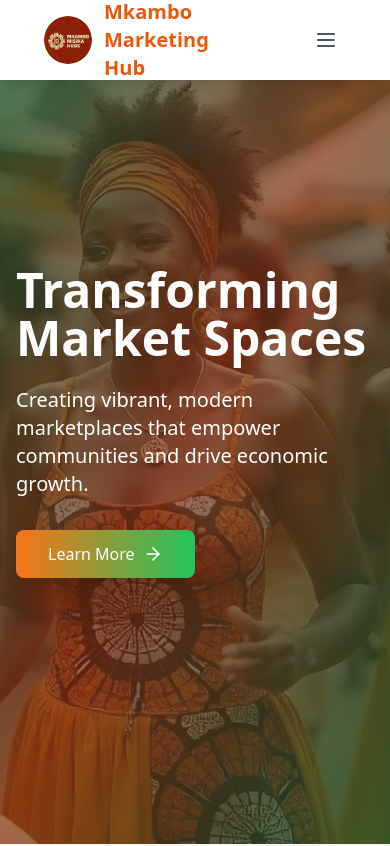
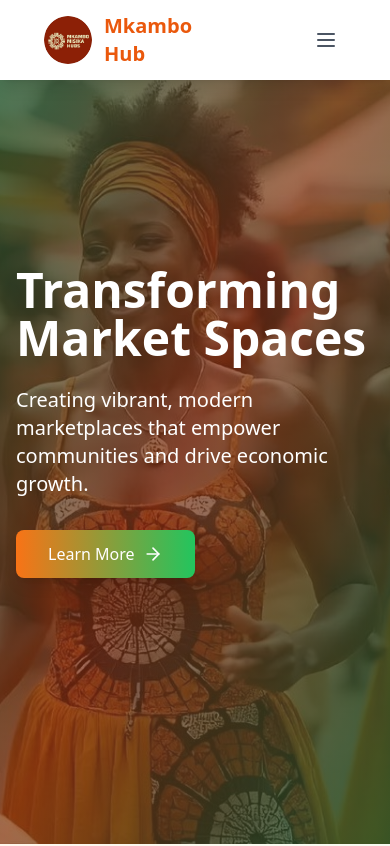
Before and after one commit to kudzaicindy/mkambo-website, a React (Vite) app in the folder project/: page / in a window 390 px wide. Shown: the top 846 px of the page. Built offline with nearby package versions, Linux system fonts and the light colour scheme.

Commit message:
Nav Logo text fixed according to screen size

```diff
--- a/project/src/components/Navbar.tsx
+++ b/project/src/components/Navbar.tsx
@@ -1,10 +1,20 @@
-import { useState } from 'react';
+import { useState, useEffect } from 'react';
 import { Link, useLocation } from 'react-router-dom';
 import { Menu, X } from 'lucide-react';
 
 const Navbar = () => {
   const [isOpen, setIsOpen] = useState(false);
   const location = useLocation();
+  const [isMobile, setIsMobile] = useState(window.innerWidth < 768);
+
+  useEffect(() => {
+    const handleResize = () => {
+      setIsMobile(window.innerWidth < 768);
+    };
+
+    window.addEventListener('resize', handleResize);
+    return () => window.removeEventListener('resize', handleResize);
+  }, []);
 
   const navigation = [
     { name: 'HOME', path: '/' },
@@ -26,7 +36,7 @@ const Navbar = () => {
                 className="h-12 w-12 rounded-full"
               />
               <span className="ml-3 text-2xl font-bold text-orange-600 sm:text-3xl text-xl">
-                Mkambo Marketing Hub
+                {isMobile ? 'Mkambo Hub' : 'Mkambo Marketing Hub'}
               </span>
             </Link>
           </div>
```
